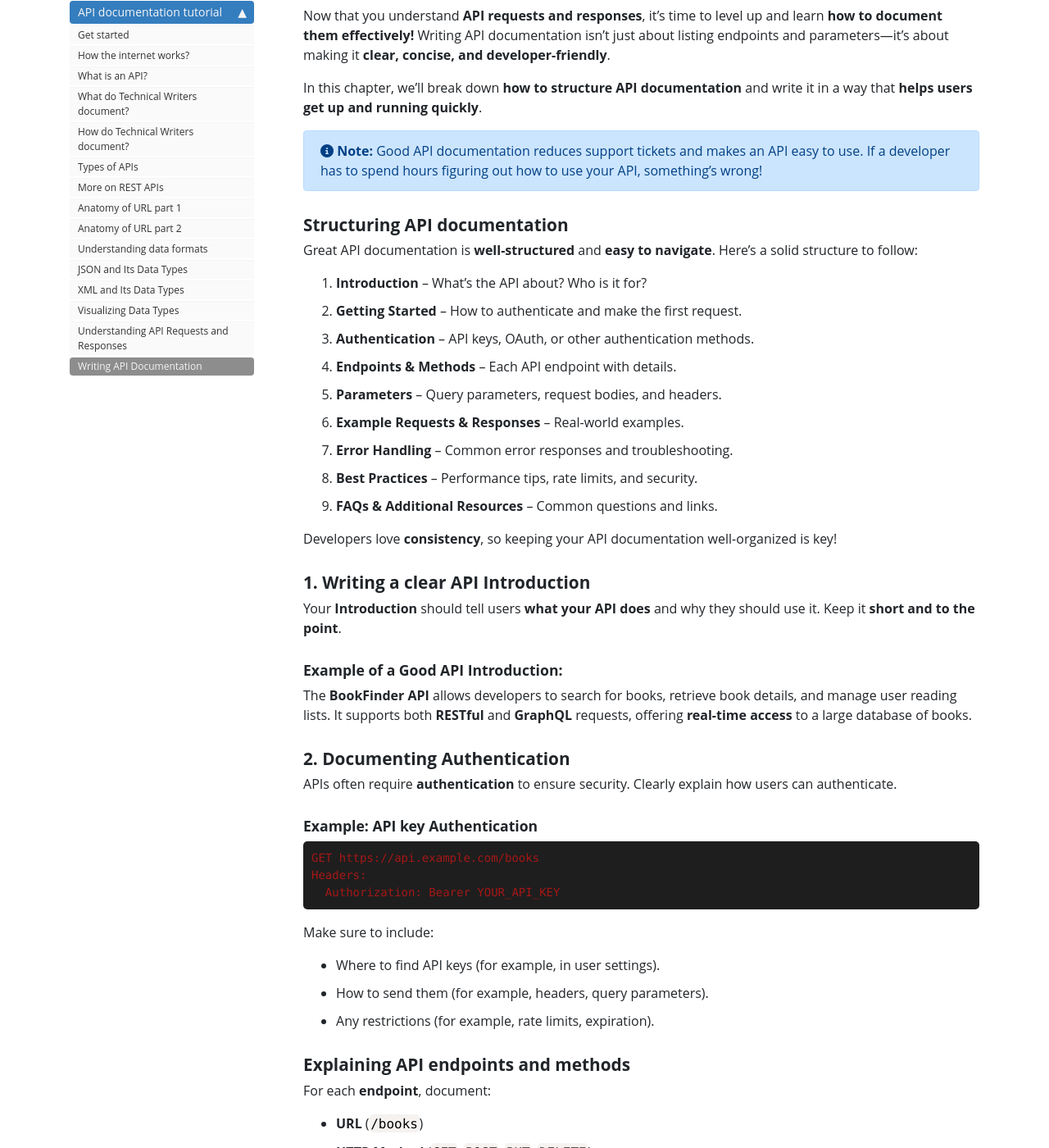
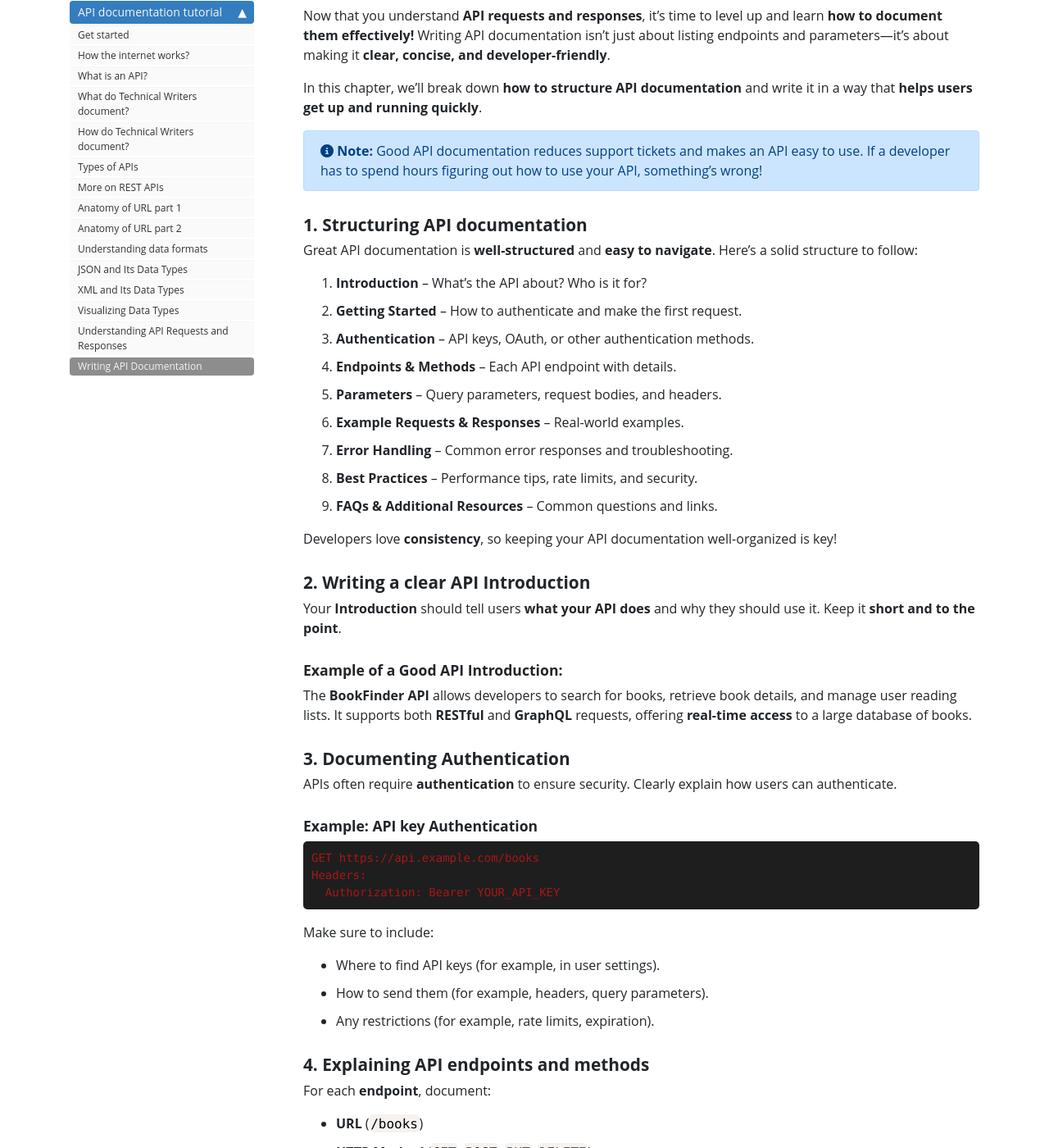
Before and after one commit to gautriv/apidocumentation, a Jekyll site: the page built from pages/mydoc/writingapi.md, in a window 1280 px wide and 1400 px high, scrolled down 214 px. Shown: the whole window at 82% size. Built offline with Jekyll 4.4.1, drawn with Linux system fonts in a browser that asks for light colours; nearby versions of some CDN libraries; comment, search, counter and statistics services are not loaded; some of the changed text lies outside the part shown.

```diff
--- a/pages/mydoc/writingapi.md
+++ b/pages/mydoc/writingapi.md
@@ -42,7 +42,7 @@
 > The **BookFinder API** allows developers to search for books, retrieve book details, and manage user reading lists. It supports both **RESTful** and **GraphQL** requests, offering **real-time access** to a large database of books.
 
 
-## 2. Documenting **Authentication**
+## 3. Documenting **Authentication**
 
 APIs often require **authentication** to ensure security. Clearly explain how users can authenticate.
 
@@ -59,7 +59,7 @@
 - How to send them (for example, headers, query parameters).
 - Any restrictions (for example, rate limits, expiration).
 
-## Explaining API endpoints and methods
+## 4. Explaining API endpoints and methods
 
 For each **endpoint**, document:
 
```
Also changed, not shown: other parts of pages/mydoc/writingapi.md (+5 -5 lines).
